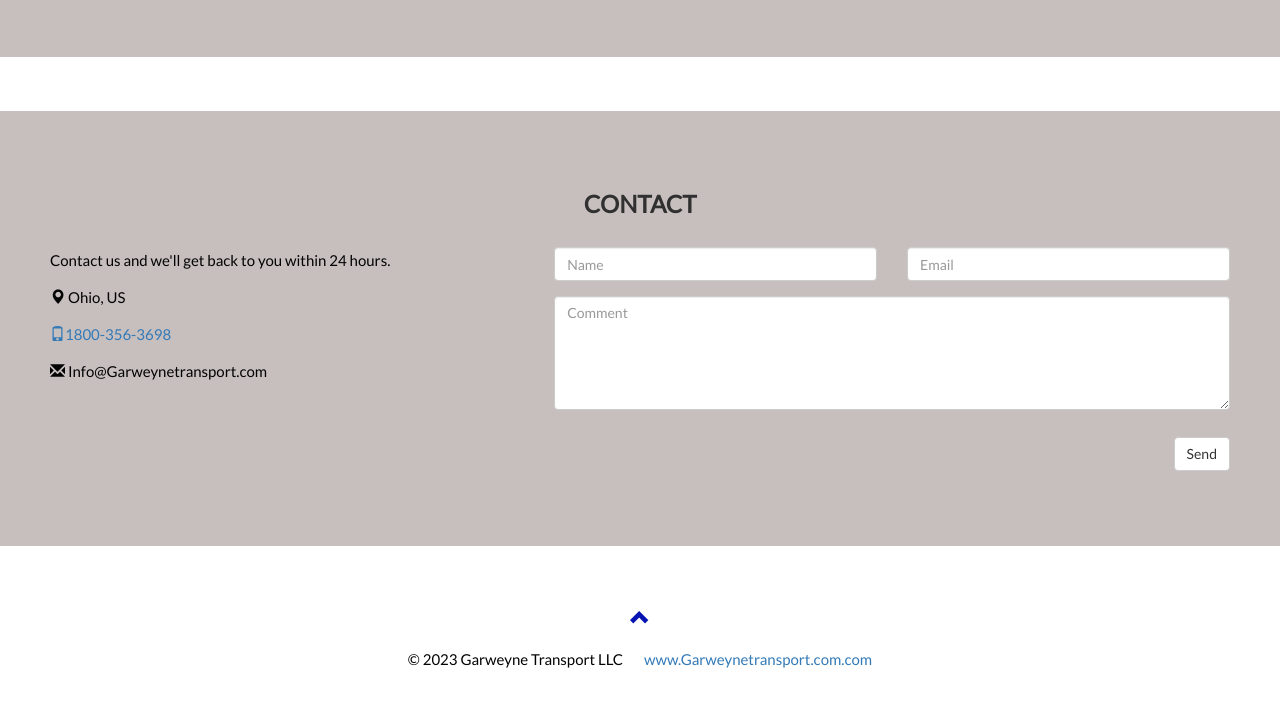
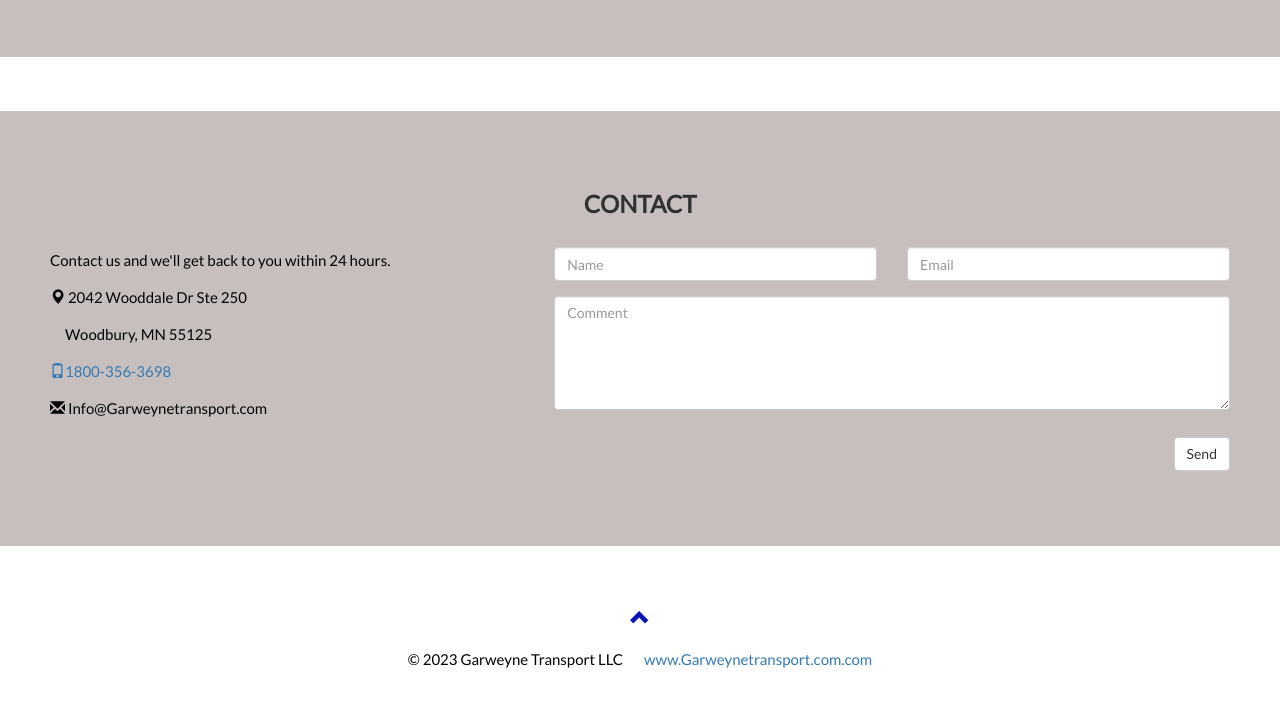
Before and after one commit to mohamedthegreat/gweynetransportllc, a plain HTML site: page index.html in a window 1280 px wide. Shown: the part 3007-3714 px from the top of the page. Drawn offline with nearby package versions, Linux system fonts and the light colour scheme.

Commit message:
Update index.html

```diff
--- a/index.html
+++ b/index.html
@@ -205,8 +205,9 @@
   <div class="row">
     <div class="col-sm-5">
       <p>Contact us and we'll get back to you within 24 hours.</p>
-      <p><span class="glyphicon glyphicon-map-marker"></span> Ohio, US</p>
-       <a href="tel:18003653698"><p ><span class="glyphicon glyphicon-phone"></span>1800-356-3698</p></a>
+      <p><span class="glyphicon glyphicon-map-marker"></span> 2042 Wooddale Dr Ste 250</p>
+      <p><span ></span> &emsp;Woodbury, MN 55125</p>
+       <a href="tel:16148432949"><p ><span class="glyphicon glyphicon-phone"></span>1800-356-3698</p></a>
       <p><span class="glyphicon glyphicon-envelope"></span> Info@Garweynetransport.com</p>
     </div>
     <div class="col-sm-7 slideanim">
```
